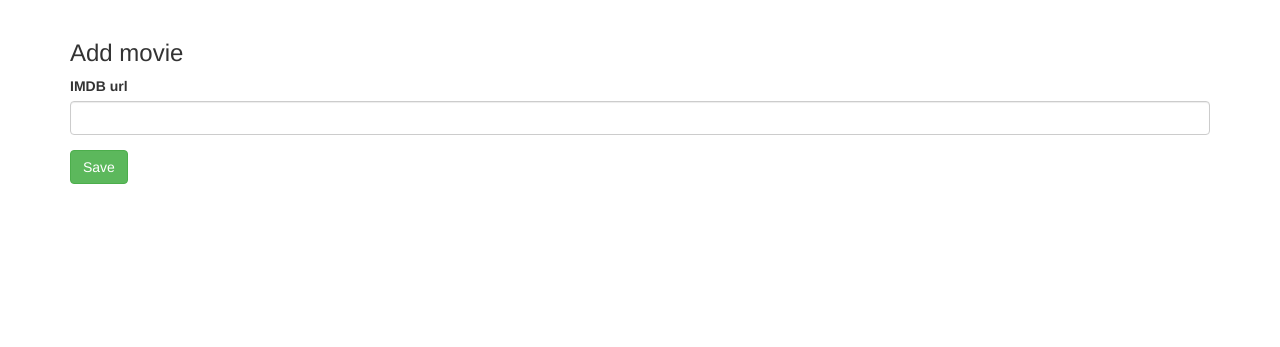
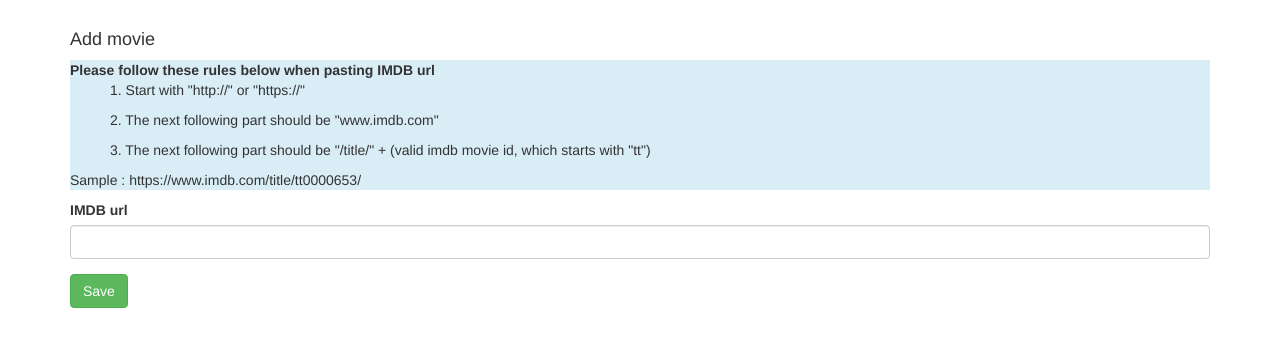
Before and after one commit to hagsfdf/flash-aws-tutorial, a Flask app: page /books/add/imdb in a window 1280 px wide. Shown: the part 52-399 px from the top of the page. Run offline with Flask 2, Linux system fonts and the light colour scheme; some libraries are stand-ins or nearby versions.

Commit message:
added imdb url rule

```diff
--- a/bookshelf/templates/form_imdb.html
+++ b/bookshelf/templates/form_imdb.html
@@ -18,9 +18,18 @@
     {% extends "base.html" %}
 
     {% block content %}
-    <h3>{{action}} movie</h3>
+    <h4>{{action}} movie</h4>
 
     <form method="POST" enctype="multipart/form-data">
+
+
+      <div class="bg-info text-white">
+        <b>Please follow these rules below when pasting IMDB url</b>
+        <ol>1. Start with "http://" or "https://"</ol>
+        <ol>2. The next following part should be "www.imdb.com"</ol>
+        <ol>3. The next following part should be "/title/" + (valid imdb movie id, which starts with "tt")</ol>
+        <p>Sample : https://www.imdb.com/title/tt0000653/</p>
+      </div>
 
       <div class="form-group">
         <label for="imdb_url">IMDB url</label>
```
